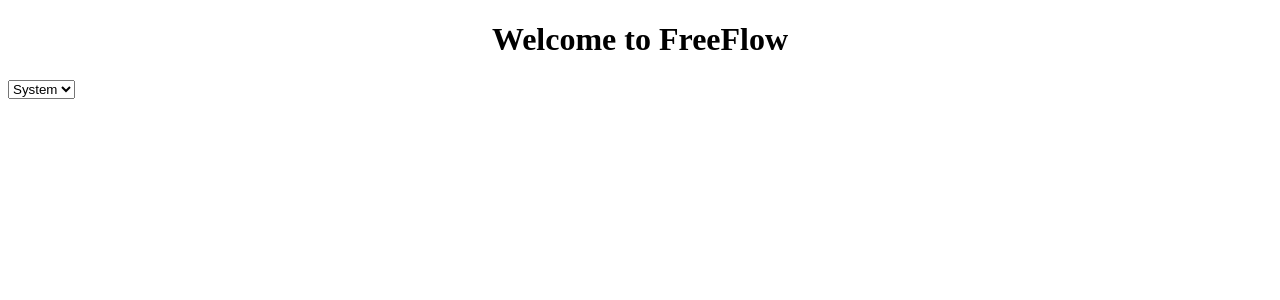
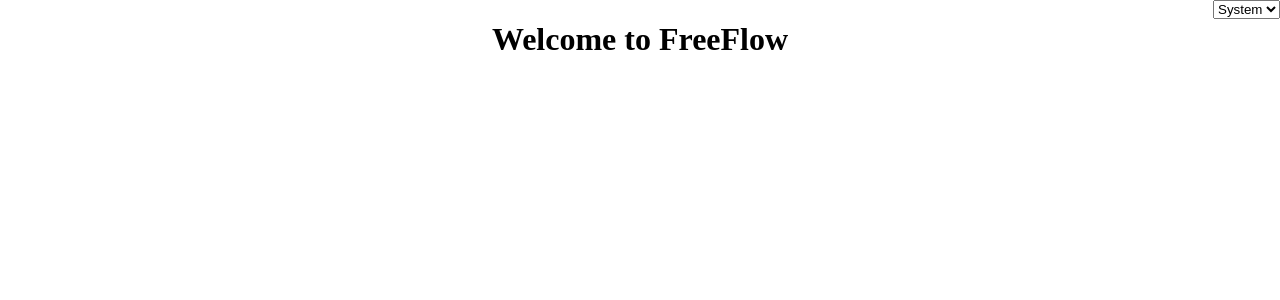
Before and after one commit to SpinningTurtle/FreeFlow, a Nuxt app in the folder my-nuxt-app/: page / in a window 1280 px wide. Shown: the top 300 px of the page. Built offline with nearby package versions, Linux system fonts and the light colour scheme.

Commit message:
Positioned color mode icon in top right

```diff
--- a/my-nuxt-app/assets/home.css
+++ b/my-nuxt-app/assets/home.css
@@ -20,7 +20,7 @@
   color: #ebf4f1;
 }
 
-.v-model {
+.color-mode {
     position: relative;
     position: absolute;
     top: 0px;
--- a/my-nuxt-app/pages/index.vue
+++ b/my-nuxt-app/pages/index.vue
@@ -3,7 +3,7 @@
         <h1>Welcome to FreeFlow</h1>
     </div>
 
-    <div>
+    <div class="color-mode">
     <select v-model="$colorMode.preference">
       <option value="system">System</option>
       <option value="light">Light</option>
```
